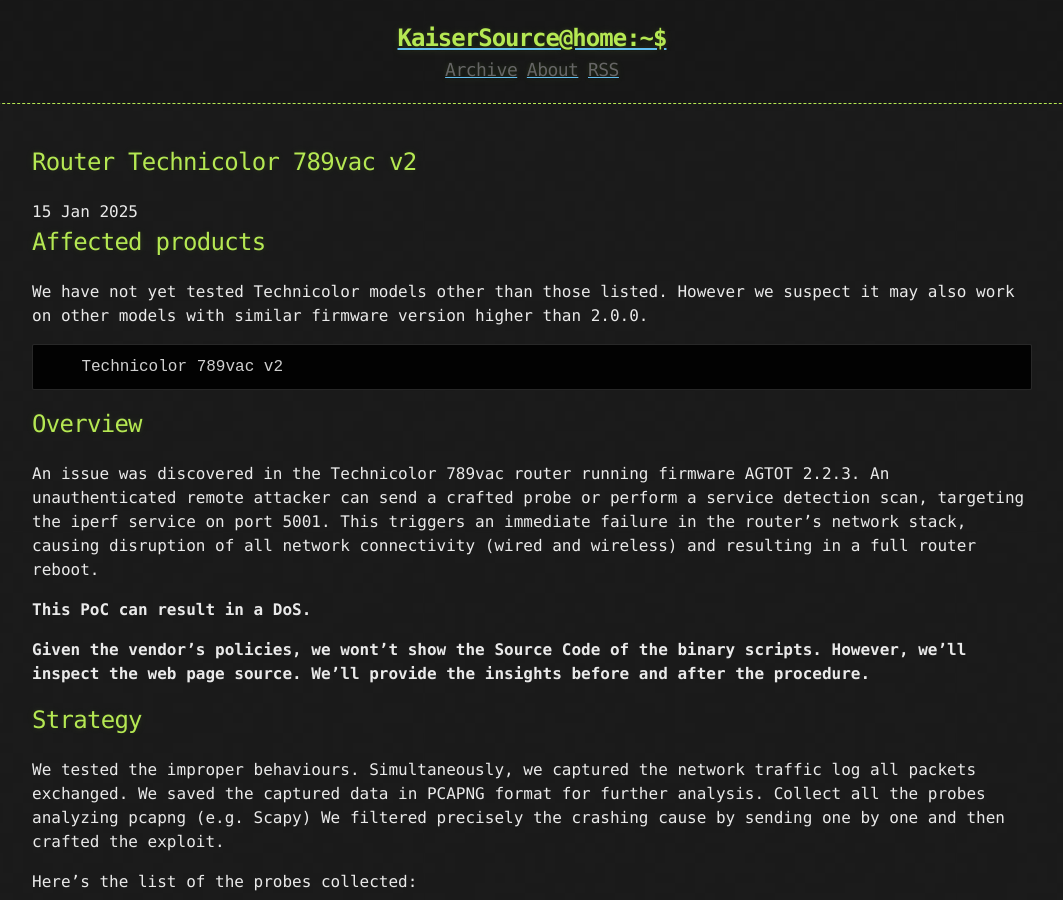
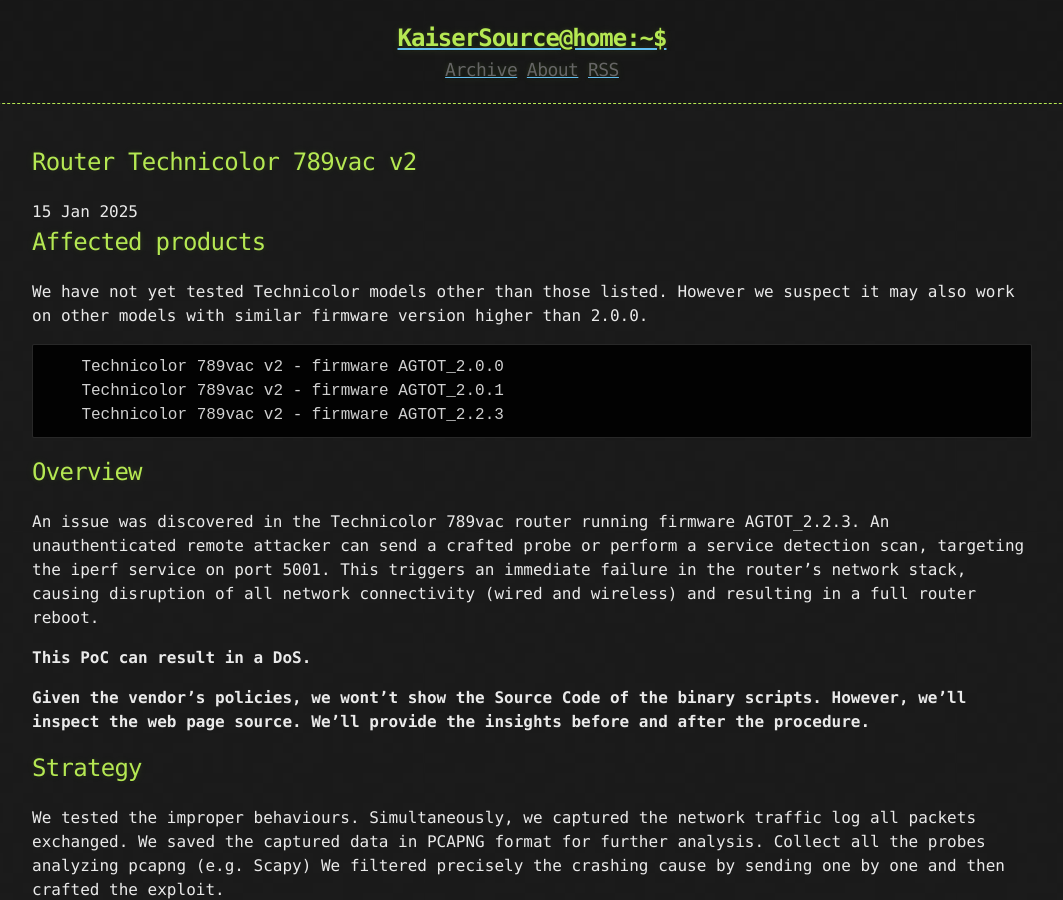
Before and after one commit to kaisersource/kaisersource.github.io, a Jekyll site: the page built from _posts/2025-01-15-technicolor_vulnerability.md, in a window 1280 px wide and 900 px high. Shown: the whole window, without its empty margins (108-1171 px from the left). Built offline with Jekyll 4.4.1, drawn with Linux system fonts in a browser that asks for light colours.

Commit message:
Update 2025-01-15-technicolor_vulnerability.md

````diff
--- a/_posts/2025-01-15-technicolor_vulnerability.md
+++ b/_posts/2025-01-15-technicolor_vulnerability.md
@@ -12,14 +12,16 @@ categories: vulnerability
 We have not yet tested Technicolor models other than those listed. However we suspect it may also work on other models with similar firmware version higher than 2.0.0.
 
 ```
-    Technicolor 789vac v2
+    Technicolor 789vac v2 - firmware AGTOT_2.0.0
+    Technicolor 789vac v2 - firmware AGTOT_2.0.1
+    Technicolor 789vac v2 - firmware AGTOT_2.2.3
 ```
 
 
 
 ## Overview
 
-An issue was discovered in the Technicolor 789vac router running firmware AGTOT 2.2.3. An unauthenticated remote attacker can send a crafted probe or perform a service detection scan, targeting the iperf service on port 5001. This triggers an immediate failure in the router’s network stack, causing disruption of all network connectivity (wired and wireless) and resulting in a full router reboot.
+An issue was discovered in the Technicolor 789vac router running firmware AGTOT_2.2.3. An unauthenticated remote attacker can send a crafted probe or perform a service detection scan, targeting the iperf service on port 5001. This triggers an immediate failure in the router’s network stack, causing disruption of all network connectivity (wired and wireless) and resulting in a full router reboot.
 
 **This PoC can result in a DoS.**
 
````
